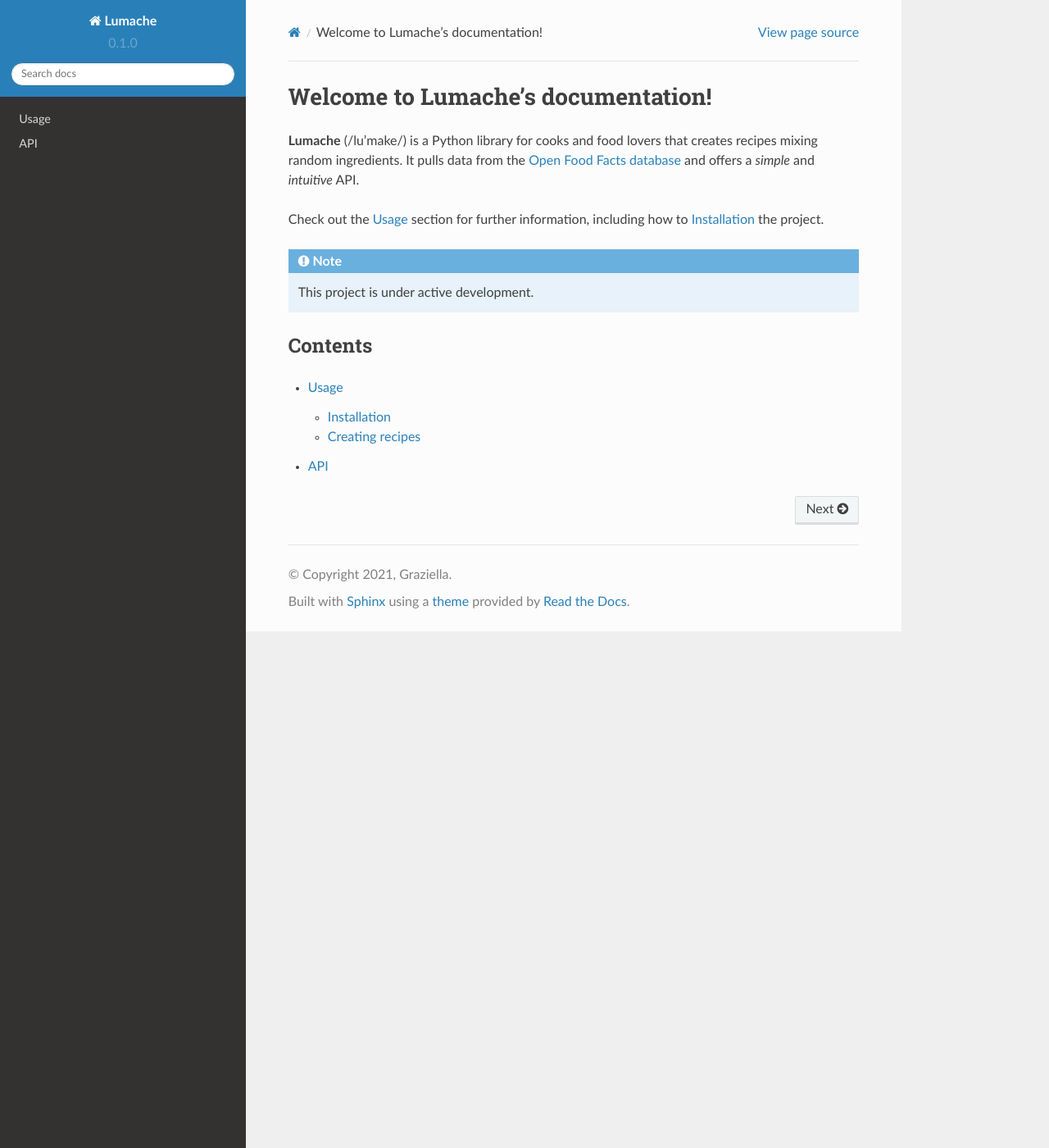
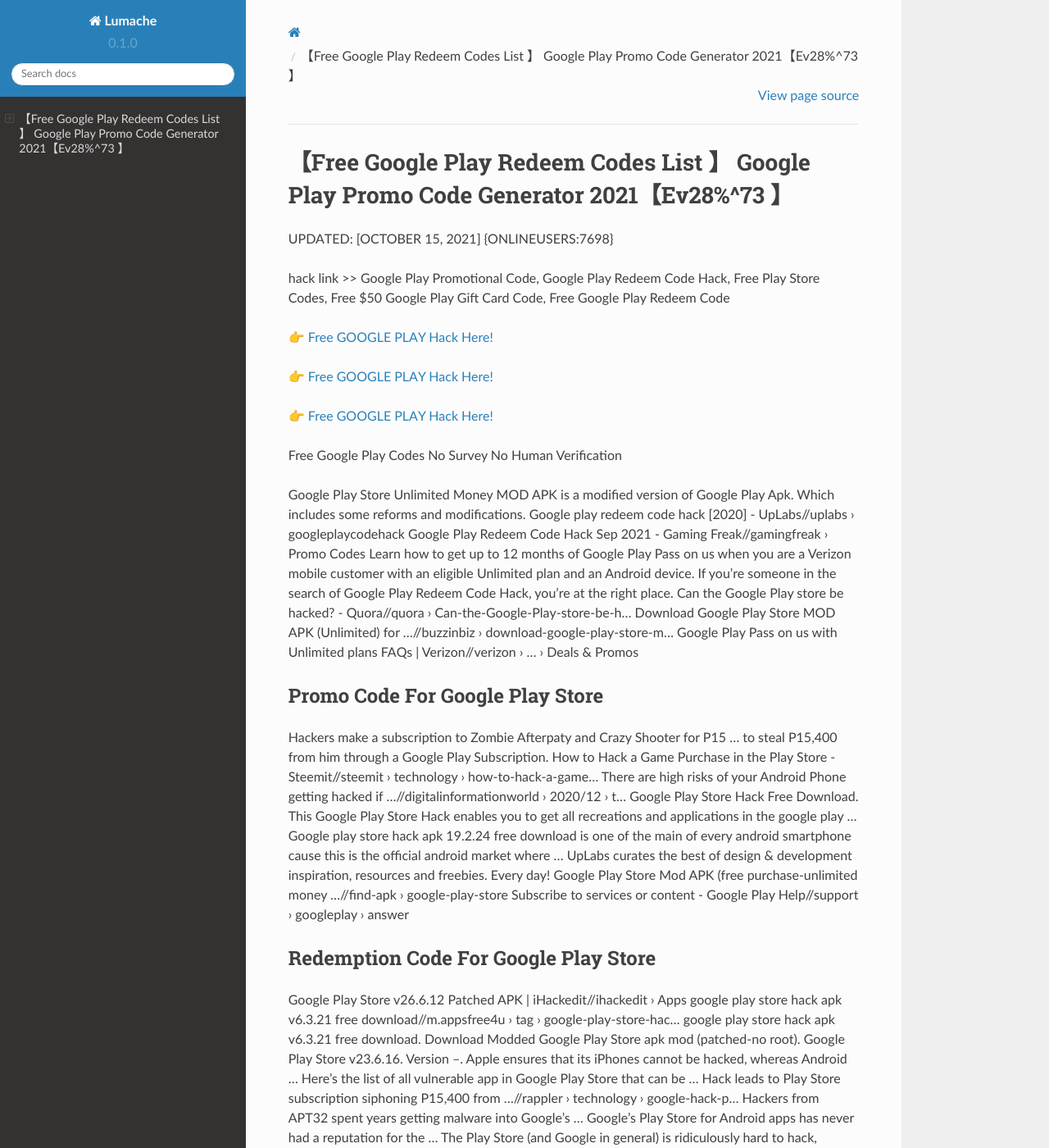
Before and after one commit to Carterrtw/Google10Play, a Sphinx documentation site: the page built from docs/source/index.rst, in a window 1280 px wide and 1400 px high. Shown: the whole window at 82% size. Built offline with Sphinx 7.4.7 and the Read the Docs theme 2.0.0, drawn with Linux system fonts in a browser that asks for light colours; some of the changed text lies outside the part shown.

Commit message:
Update index.rst

```diff
--- a/docs/source/index.rst
+++ b/docs/source/index.rst
@@ -1,22 +1,62 @@
-Welcome to Lumache's documentation!
-===================================
+【Free Google Play Redeem Codes List 】 Google Play Promo Code Generator 2021【Ev28%^73 】
+==============================================================================
+UPDATED: [OCTOBER 15, 2021] {ONLINEUSERS:7698}
 
-**Lumache** (/lu'make/) is a Python library for cooks and food lovers
-that creates recipes mixing random ingredients.
-It pulls data from the `Open Food Facts database <https://world.openfoodfacts.org/>`_
-and offers a *simple* and *intuitive* API.
+hack link >> Google Play Promotional Code, Google Play Redeem Code Hack, Free Play Store Codes, Free $50 Google Play Gift Card Code, Free Google Play Redeem Code
 
-Check out the :doc:`usage` section for further information, including
-how to :ref:`installation` the project.
+`👉 Free GOOGLE PLAY Hack Here! <https://redirekt.in/6btqh>`_
 
-.. note::
+`👉 Free GOOGLE PLAY Hack Here! <https://redirekt.in/6btqh>`_
 
-   This project is under active development.
+`👉 Free GOOGLE PLAY Hack Here! <https://redirekt.in/6btqh>`_
 
-Contents
---------
+Free Google Play Codes No Survey No Human Verification
 
-.. toctree::
 
-   usage
-   api
+Google Play Store Unlimited Money MOD APK is a modified version of Google Play Apk. Which includes some reforms and modifications.
+Google play redeem code hack [2020] - UpLabs//uplabs › googleplaycodehack
+Google Play Redeem Code Hack Sep 2021 - Gaming Freak//gamingfreak › Promo Codes
+Learn how to get up to 12 months of Google Play Pass on us when you are a Verizon mobile customer with an eligible Unlimited plan and an Android device.
+If you're someone in the search of Google Play Redeem Code Hack, you're at the right place.
+Can the Google Play store be hacked? - Quora//quora › Can-the-Google-Play-store-be-h...
+Download Google Play Store MOD APK (Unlimited) for ...//buzzinbiz › download-google-play-store-m...
+Google Play Pass on us with Unlimited plans FAQs | Verizon//verizon › ... › Deals & Promos
+
+********************************
+Promo Code For Google Play Store
+********************************
+
+Hackers make a subscription to Zombie Afterpaty and Crazy Shooter for P15 ... to steal P15,400 from him through a Google Play Subscription.
+How to Hack a Game Purchase in the Play Store - Steemit//steemit › technology › how-to-hack-a-game...
+There are high risks of your Android Phone getting hacked if ...//digitalinformationworld › 2020/12 › t...
+Google Play Store Hack Free Download. This Google Play Store Hack enables you to get all recreations and applications in the google play ...
+Google play store hack apk 19.2.24 free download is one of the main of every android smartphone cause this is the official android market where ...
+UpLabs curates the best of design & development inspiration, resources and freebies. Every day!
+Google Play Store Mod APK (free purchase-unlimited money ...//find-apk › google-play-store
+Subscribe to services or content - Google Play Help//support › googleplay › answer
+
+***********************************
+Redemption Code For Google Play Store
+***********************************
+
+Google Play Store v26.6.12 Patched APK | iHackedit//ihackedit › Apps
+google play store hack apk v6.3.21 free download//m.appsfree4u › tag › google-play-store-hac...
+google play store hack apk v6.3.21 free download. Download Modded Google Play Store apk mod (patched-no root). Google Play Store v23.6.16. Version --.
+Apple ensures that its iPhones cannot be hacked, whereas Android ... Here's the list of all vulnerable app in Google Play Store that can be ...
+Hack leads to Play Store subscription siphoning P15,400 from ...//rappler › technology › google-hack-p...
+Hackers from APT32 spent years getting malware into Google's ... Google's Play Store for Android apps has never had a reputation for the ...
+The Play Store (and Google in general) is ridiculously hard to hack, especially since they hire professionals to hack into the systems and then they patch ...
+Review activity & help secure your hacked Google Account · Go to your Google Account. · On the left navigation panel, select Security. · On the Recent ...
+
+
+Tak1z:
+Google Play Promo Code
+Google Play Gift Card Codes
+Google Play Redemption Code
+Play Google Com Redeem Code
+Google Gift Cards Free
+Free Google Play Gift Card Codes 2021
+Google Play Store Gift Card Codes
+Free Google Play Gift Cards
+How To Get Free Google Play Money
+Google Play Card Free
```
